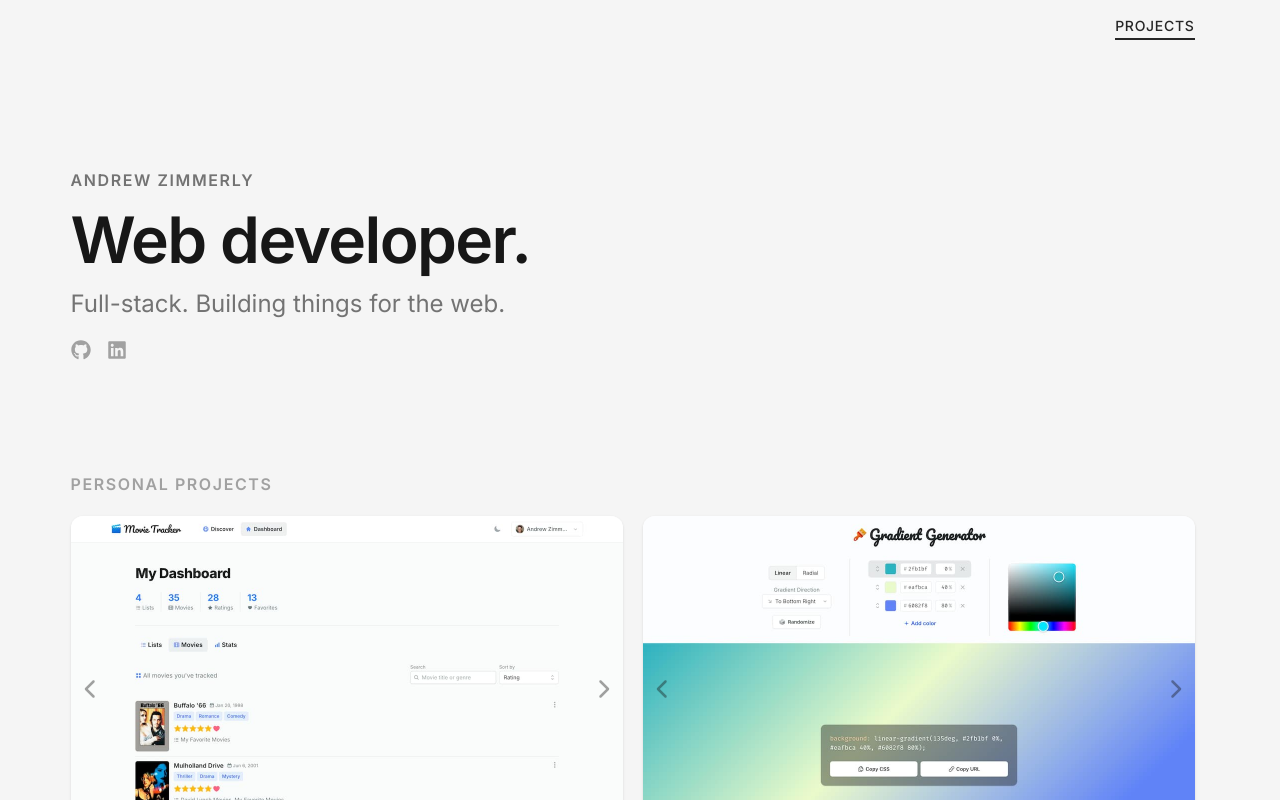
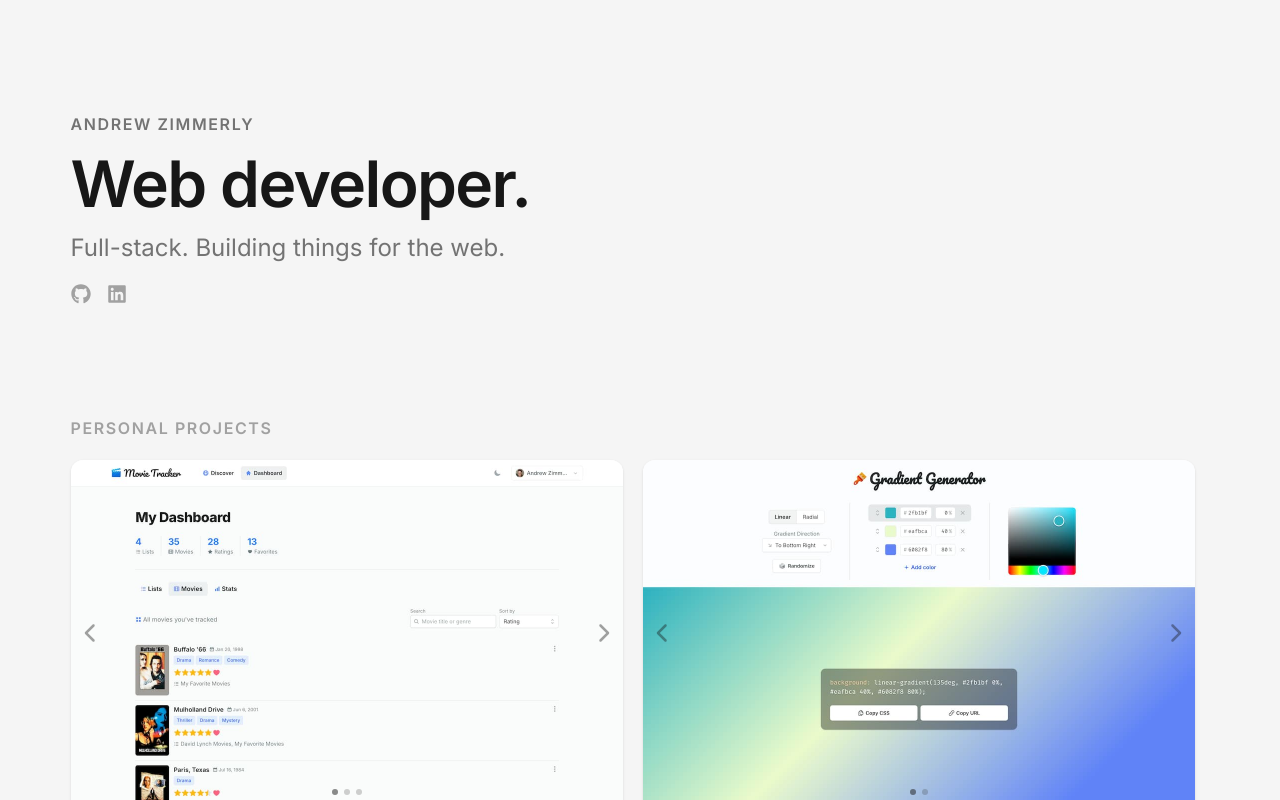
Before and after one commit to azimmerly/portfolio, a Next.js app: page / in a window 1280 px wide. Shown: the top 800 px of the page. Built offline with nearby package versions, Linux system fonts and the light colour scheme.

Commit message:
Remove nav

```diff
--- a/src/app/layout.tsx
+++ b/src/app/layout.tsx
@@ -1,7 +1,6 @@
 import type { Metadata } from "next";
 
 import { Footer } from "@/components/Footer";
-import { Nav } from "@/components/Nav";
 import { Providers } from "@/components/Providers";
 import { SITE_URL } from "@/consts";
 import { interFont } from "@/fonts";
@@ -25,7 +24,6 @@ const RootLayout = ({ children }: Readonly<{ children: React.ReactNode }>) => (
     <body className="flex min-h-screen flex-col items-center bg-neutral-100 text-neutral-900 antialiased dark:bg-neutral-950 dark:text-white">
       <Providers>
         <main className="flex w-full max-w-6xl flex-auto flex-col px-3.5">
-          <Nav />
           {children}
         </main>
         <Footer />
--- a/src/components/Nav.tsx
+++ /dev/null
@@ -1,7 +0,0 @@
-import { NavLink } from "@/components/NavLink";
-
-export const Nav = () => (
-  <nav className="flex items-center justify-center gap-4 py-4 lg:justify-end">
-    <NavLink href="/">Projects</NavLink>
-  </nav>
-);
--- a/src/components/NavLink.tsx
+++ /dev/null
@@ -1,27 +0,0 @@
-"use client";
-
-import Link, { type LinkProps } from "next/link";
-import { usePathname } from "next/navigation";
-
-type NavLinkProps = {
-  children: React.ReactNode;
-} & LinkProps<string>;
-
-export const NavLink = ({ href, children }: NavLinkProps) => {
-  const pathname = usePathname();
-  const ariaCurrent = href === pathname ? "page" : undefined;
-
-  const activeStyles = ariaCurrent
-    ? "pointer-events-none border-neutral-800 text-neutral-800 dark:border-neutral-100 dark:text-neutral-100"
-    : "border-transparent text-neutral-500 hover:text-neutral-800 dark:hover:text-neutral-100";
-
-  return (
-    <Link
-      href={href}
-      aria-current={ariaCurrent}
-      className={`border-b-2 pb-0.5 text-sm font-medium tracking-wider uppercase transition-colors ${activeStyles}`}
-    >
-      {children}
-    </Link>
-  );
-};
```
